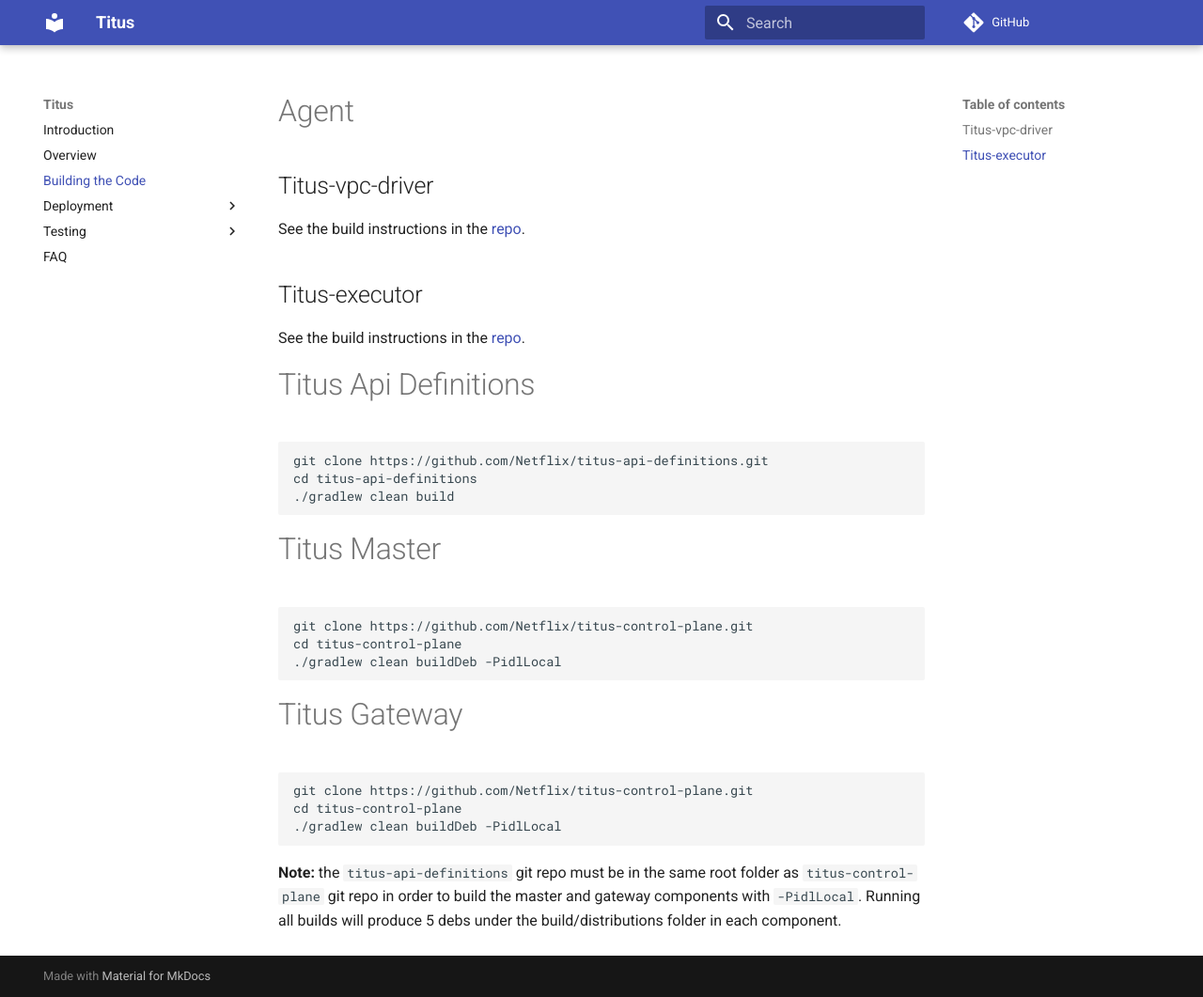
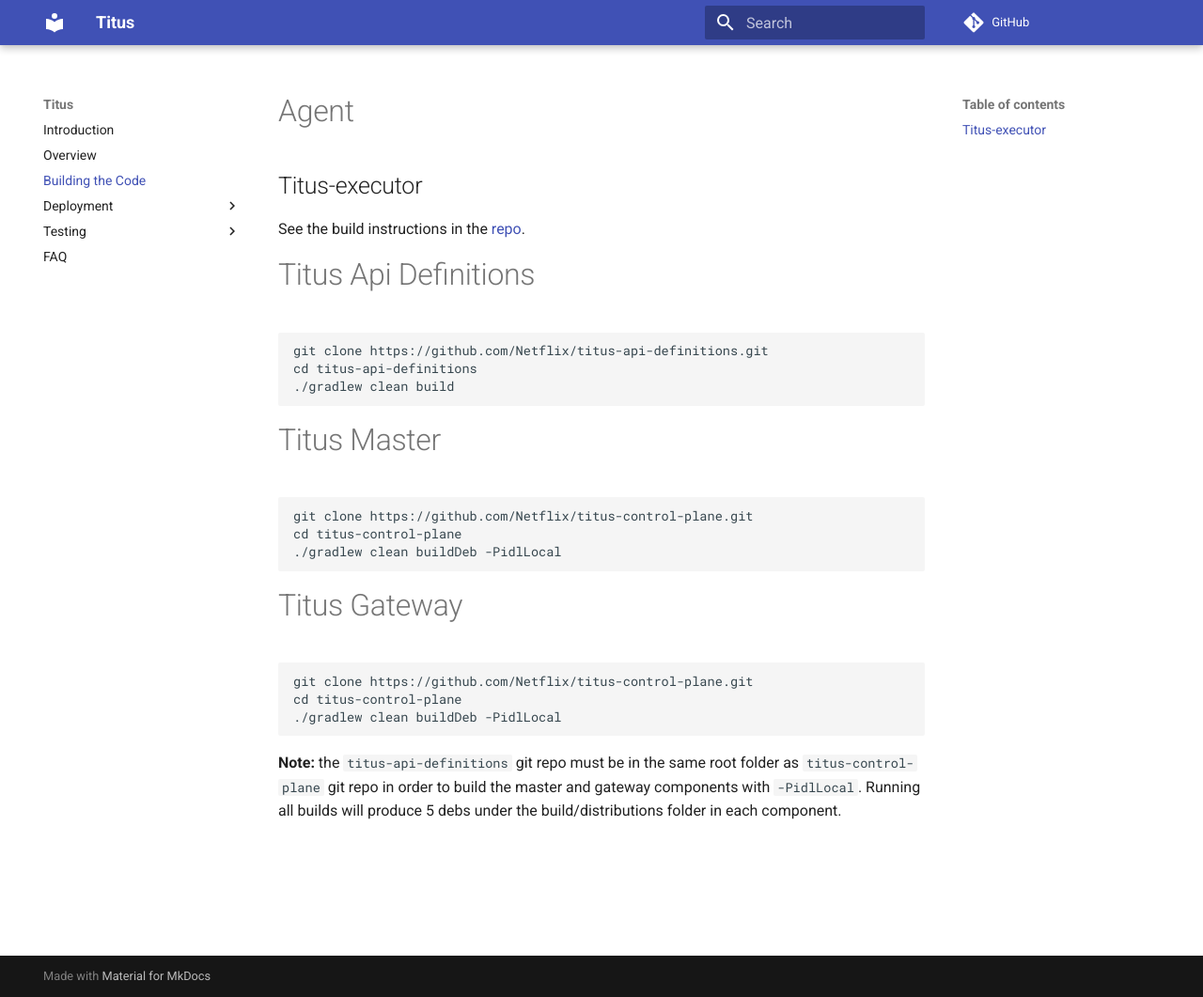
Before and after one commit to Netflix/titus, an MkDocs documentation site: the page built from docs/docs/build.md, in a window 1280 px wide and 1061 px high. Shown: the whole window at 94% size. Built offline with MkDocs 1.6.1 and Material for MkDocs 9.7.7, drawn with Linux system fonts in a browser that asks for light colours; comment, search, counter and statistics services are not loaded; old or Windows-style settings are respelled for this version of MkDocs.

Commit message:
remove vpc-driver

```diff
--- a/docs/docs/build.md
+++ b/docs/docs/build.md
@@ -1,7 +1,5 @@
 # Agent
 
-## Titus-vpc-driver
-See the build instructions in the [repo](https://github.com/Netflix/titus-vpc-driver/blob/master/README.md#building).
 ## Titus-executor
 See the build instructions in the [repo](https://github.com/Netflix/titus-executor/blob/master/README.md#building).
 
--- a/docs/docs/install/cloud-init.yml
+++ b/docs/docs/install/cloud-init.yml
@@ -18,7 +18,6 @@
     - build-essential
     - mesos
     - titus-executor
-    - titus-vpc-driver
     - curl
     - awscli
     - jq
```
Also changed, not shown: docs/docs/install/agent.md (+0 -1 lines).
